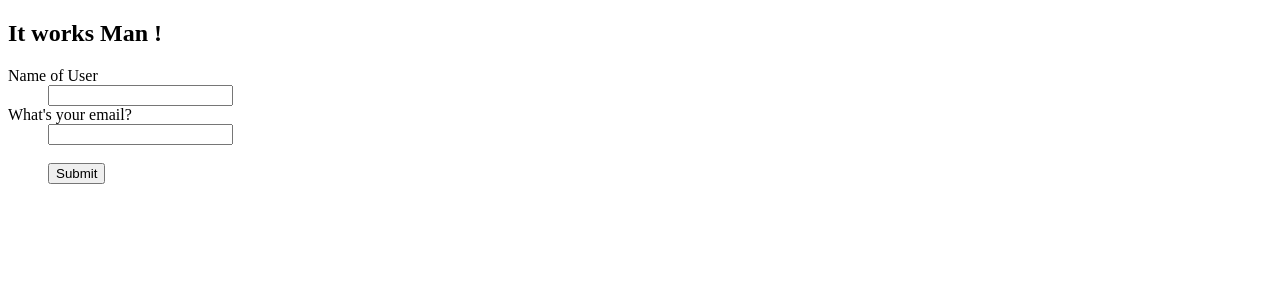
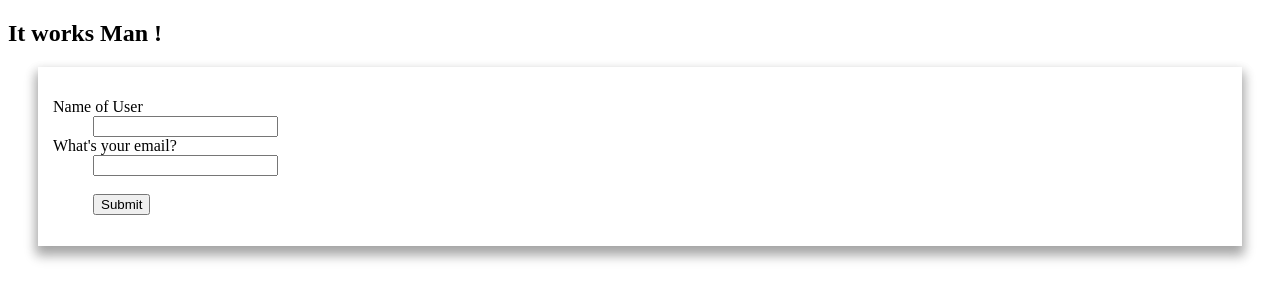
Before and after one commit to hogum/dummyV1, a Flask app: page /form in a window 1280 px wide. Shown: the top 300 px of the page. Run offline with Flask 2, Linux system fonts and the light colour scheme.

Commit message:
Add some flash styling

```diff
--- /dev/null
+++ b/shorts/wtf-validation/static/styles.css
@@ -0,0 +1,23 @@
+.alert {
+    color : red;
+}
+
+ul.alert{
+    list-style-type: none;
+}
+
+button {
+    width: 100%;
+    background-color: lightblue;
+    height: 60px;
+    text-align: center;
+    padding: 10px;
+    border-radius: 2px;
+}
+
+form {
+    margin: 10px 30px;
+    padding: 15px;
+    box-shadow: 0 6px 10px 2px rgb(0, 0, 0, 0.2),
+                0 8px 12px 2px rgb(0, 0, 0, 0.2)
+}
--- a/shorts/wtf-validation/templates/user.html
+++ b/shorts/wtf-validation/templates/user.html
@@ -4,14 +4,18 @@
     <meta charset="utf-8">
     <meta http-equiv="X-UA-Compatible" content="IE=edge">
     <title>Form</title>
-    <link rel="stylesheet" href="">
+    <link rel="stylesheet" type="text/css" href="../static/styles.css">
 </head>
 <body>
     {% block body %}
     <h2>It works {% if name %} {{ name }} {% else %} Man {% endif %}!</h2>
-            <ul>
+            <ul class="alert">
                 {% for message in get_flashed_messages() %}
-                <li>{{ message }}</li>
+                <li>
+                    <button type="button">
+                    {{ message }}
+                </button>
+                </li>
                 {% endfor %}
             </ul>
         <form method="post" accept-charset="utf-8">
```
